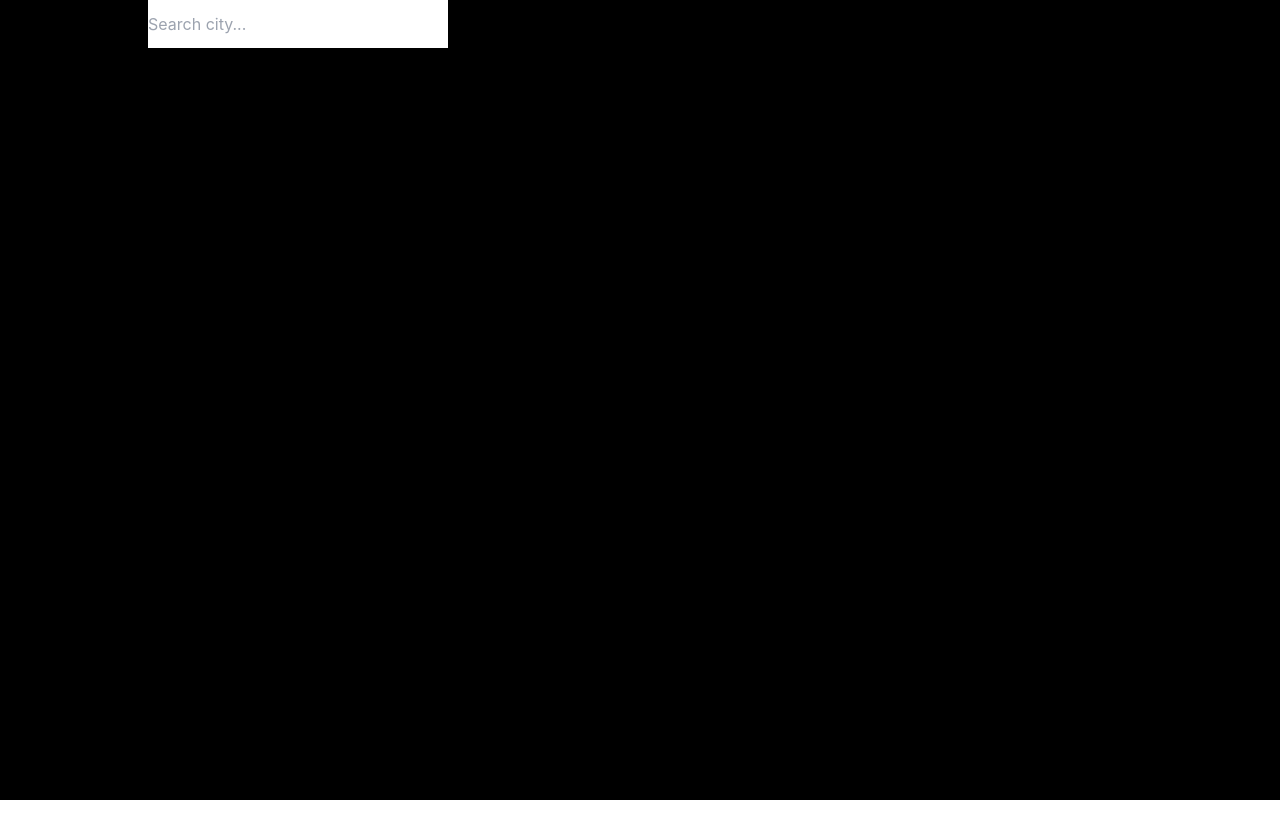
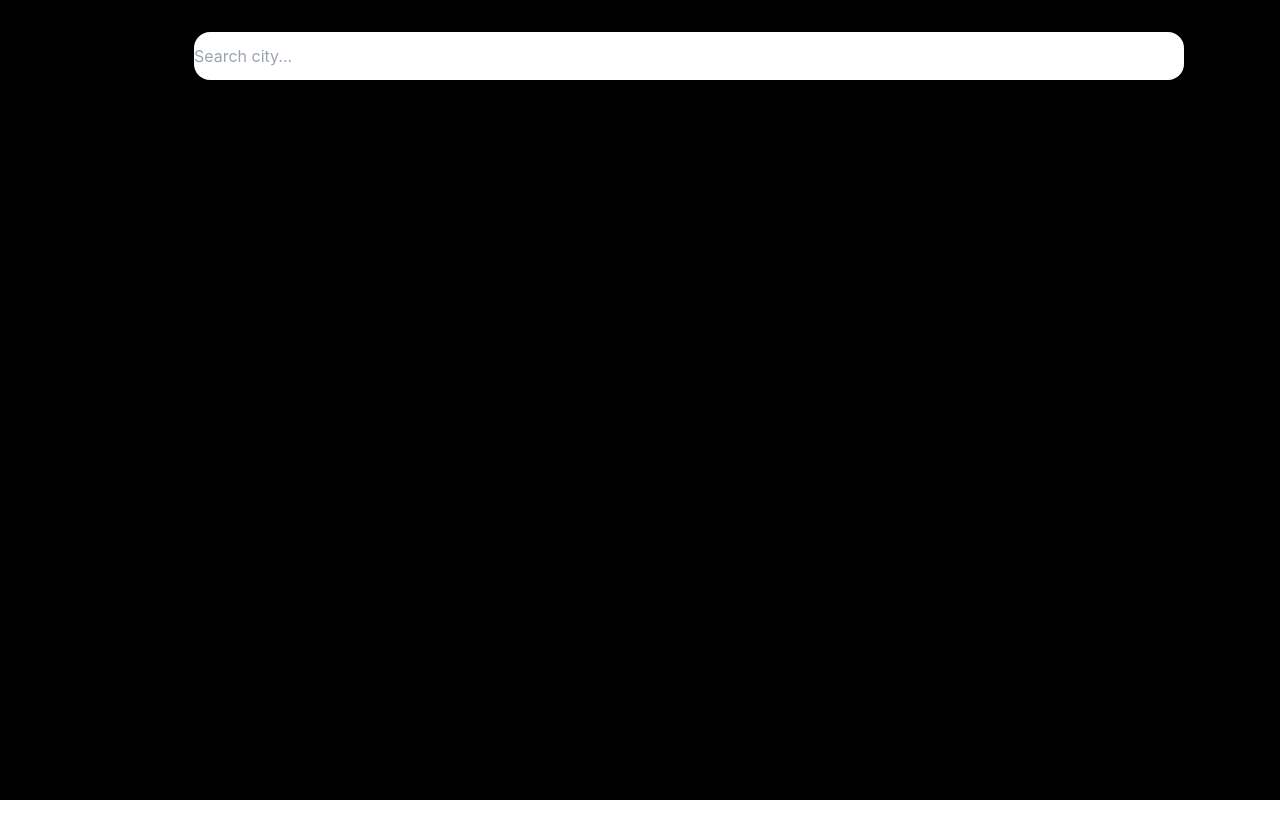
Before and after one commit to ChaitanyaMohnalkar9888/Weather-App, a React (Create React App) app: page / in a window 1280 px wide. Shown: the top 838 px of the page. Before the commit the page ends 800 px from the top, so only its background shows below. Built offline with nearby package versions, Linux system fonts and the light colour scheme.

Commit message:
changed stylings

```diff
--- a/src/App.js
+++ b/src/App.js
@@ -6,13 +6,13 @@ import StoredWaether from './components/StoredWaether';
 function App() {
   return (
     <div className="flex justify-center bg-black min-h-screen">
-      <div className="flex w-full max-w-6xl gap-10">
-        <div className="w-96">
+      <div className="flex w-full justify-center max-w-6xl gap-10">
+        <div className='p-8 w-full h-full rounded-2xl' >
           <CurrentTemp />
         </div>
-        <div className="w-1/2">
+        {/* <div className="w-1/2">
           <StoredWaether />
-        </div>
+        </div> */}
       </div>
     </div>
   );
```
